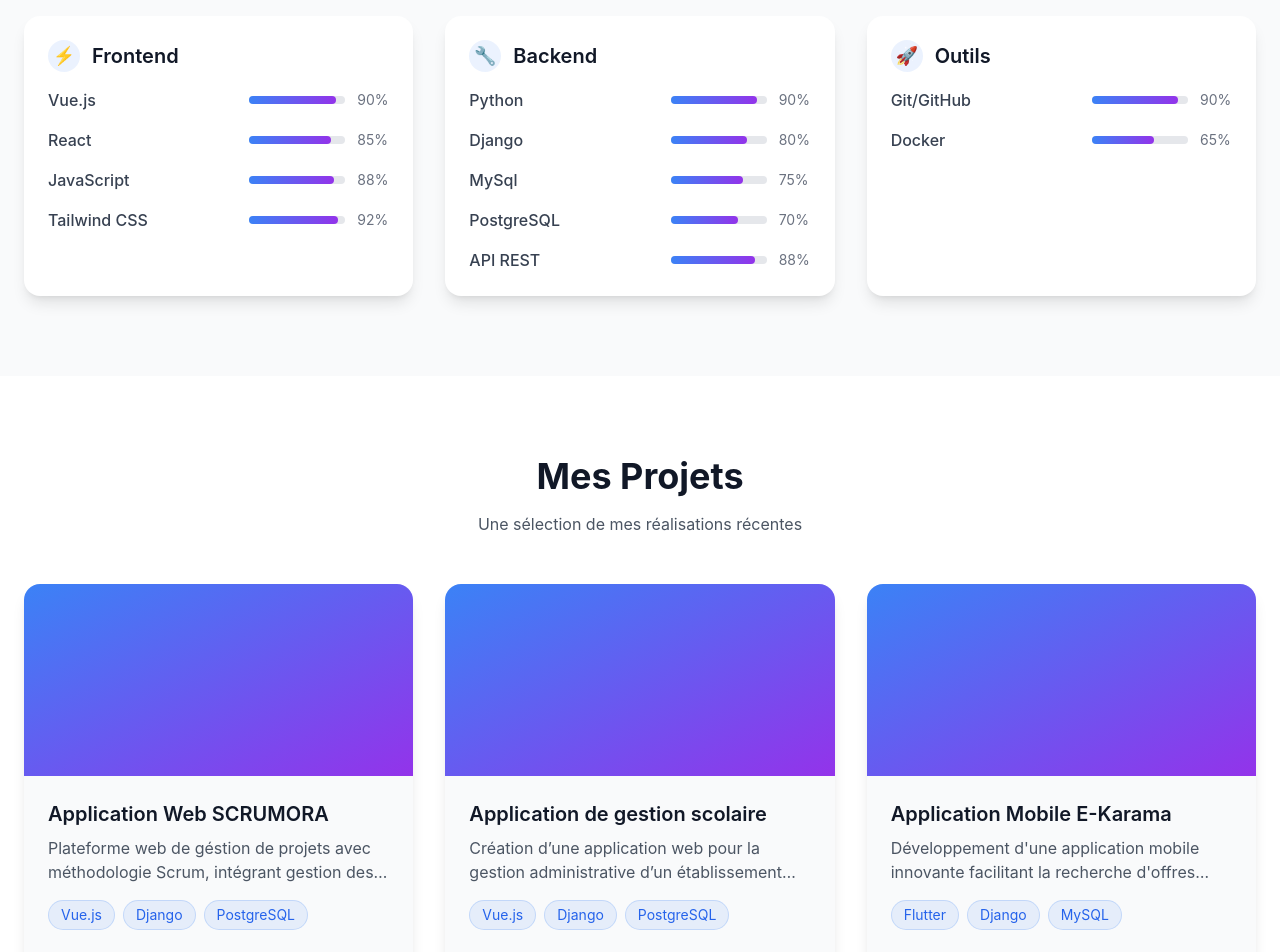
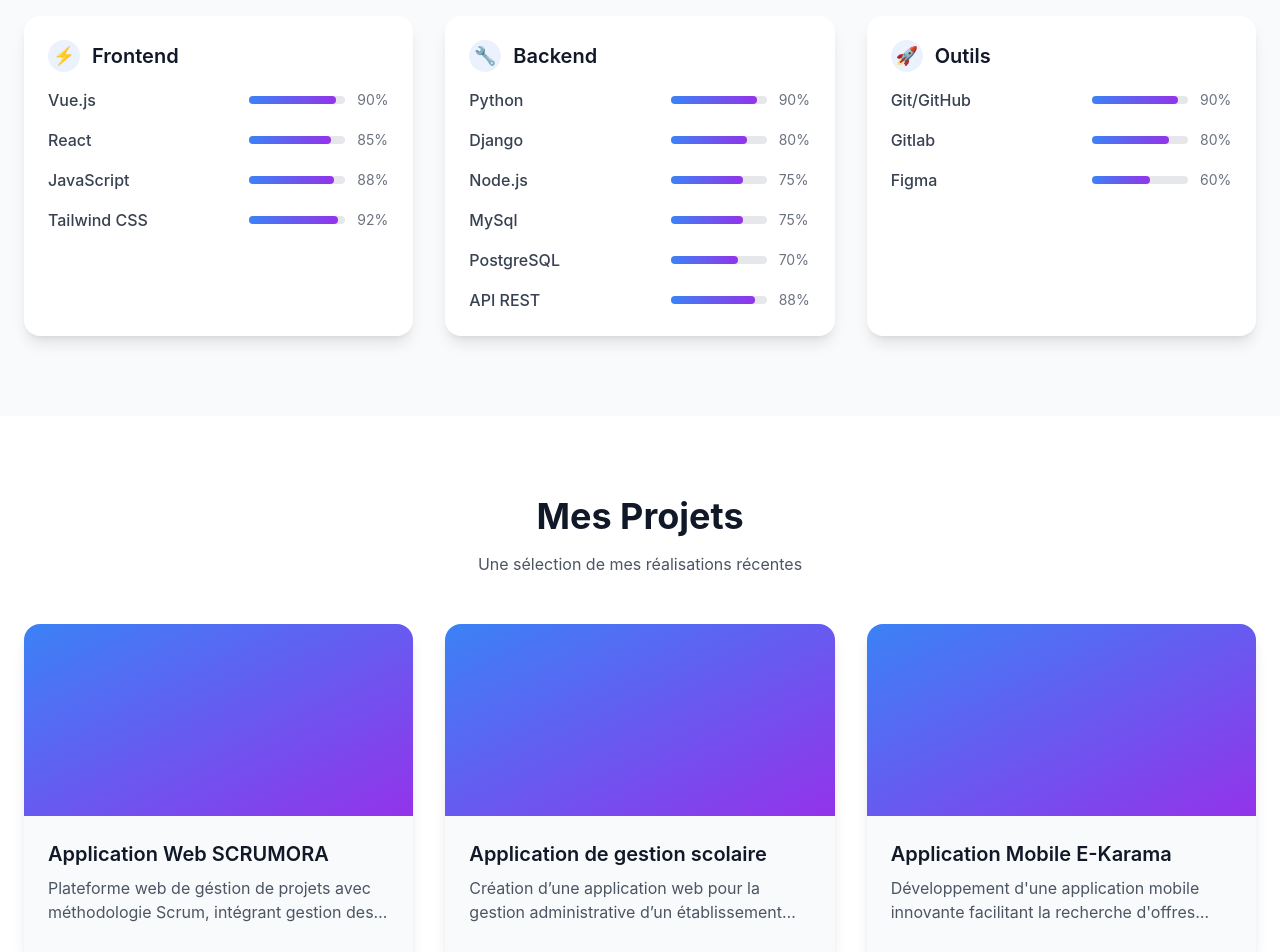
Before and after one commit to Dama-wlf/dama_portfolio, a Vue app: page / in a window 1280 px wide. Shown: the part 1940-2892 px from the top of the page. Built offline with nearby package versions, Linux system fonts and the light colour scheme.

Commit message:
changement de section hero

```diff
--- a/index.html
+++ b/index.html
@@ -1,13 +1,19 @@
 <!DOCTYPE html>
 <html lang="">
+
 <head>
   <meta charset="UTF-8">
-    <link rel="icon" href="/favicon.ico">
   <meta name="viewport" content="width=device-width, initial-scale=1.0">
-    <title>Vite App</title>
+  <title>Dama Portfolio</title>
+  <script>
+    document.addEventListener('contextmenu', e => e.preventDefault());
+  </script>
+
 </head>
+
 <body>
   <div id="app"></div>
   <script type="module" src="/src/main.js"></script>
 </body>
+
 </html>
--- a/src/components/Projects.vue
+++ b/src/components/Projects.vue
@@ -34,16 +34,7 @@
               {{ project.description }}
             </p>
 
-            <!-- Technologies utilisées -->
-            <div class="flex flex-wrap gap-2 mb-4">
-              <span
-                v-for="tech in project.technologies"
-                :key="tech"
-                class="px-3 py-1 bg-primary-500/10 text-primary-600 dark:text-primary-400 text-sm rounded-full border border-primary-500/20"
-              >
-                {{ tech }}
-              </span>
-            </div>
+
 
 
           </div>
@@ -63,28 +54,24 @@ const projects = [
     id: 1,
     title: 'Application Web SCRUMORA',
     description: 'Plateforme web de géstion de projets avec méthodologie Scrum, intégrant gestion des tâches',
-    technologies: ['Vue.js', 'Django', 'PostgreSQL'],
 
   },
   {
     id: 2,
     title: 'Application de gestion scolaire',
     description: "Création d’une application web pour la gestion administrative d’un établissement scolaire",
-    technologies: ['Vue.js', 'Django', 'PostgreSQL'],
 
   },
   {
     id: 3,
     title: 'Application Mobile E-Karama',
     description: "Développement d'une application mobile innovante facilitant la recherche d'offres d'emploi pour les utilisateurs",
-    technologies: ['Flutter', 'Django', 'MySQL'],
 
   },
   {
     id: 4,
     title: "Site web de réservetion d'Hôtel",
     description: "Conception et mise en œuvre d'une plateforme de réservation d'hôtels en ligne.",
-    technologies: ['HTML', 'CSS', 'JS', 'PHP', 'MySQL'],
 
   },
 
@@ -92,14 +79,12 @@ const projects = [
     id: 5,
     title: 'Application de traduction Anglais - Malgache',
     description: "Conception et développement d'une application dédiée à la traduction entre l'anglais et le malgache",
-    technologies: ['Python'],
 
   },
   {
     id: 6,
     title: "Application desktop d'extraction de mots-clés",
     description: "Une application desktop permettant de rechercher un mot-clé dans un texte et d’en extraire le mot essentiel",
-    technologies: ['C#', '.NET'],
 
   }
 ]
--- a/src/components/Skills.vue
+++ b/src/components/Skills.vue
@@ -65,6 +65,7 @@ const skills = [
     items: [
       { name: 'Python', level: 90 },
       { name: 'Django', level: 80 },
+      { name: 'Node.js', level: 75 },
       { name: 'MySql', level: 75 },
       {name: 'PostgreSQL', level: 70},
       { name: 'API REST', level: 88 }
@@ -75,7 +76,8 @@ const skills = [
     emoji: '🚀',
     items: [
       { name: 'Git/GitHub', level: 90 },
-      { name: 'Docker', level: 65 },
+      { name: 'Gitlab', level: 80 },
+      { name: 'Figma', level: 60 },
 
     ]
   }
```
Also changed, not shown: 1 other file (tests, documents, lock files or other folders). Lines whose indentation alone changed are shown as unchanged.
